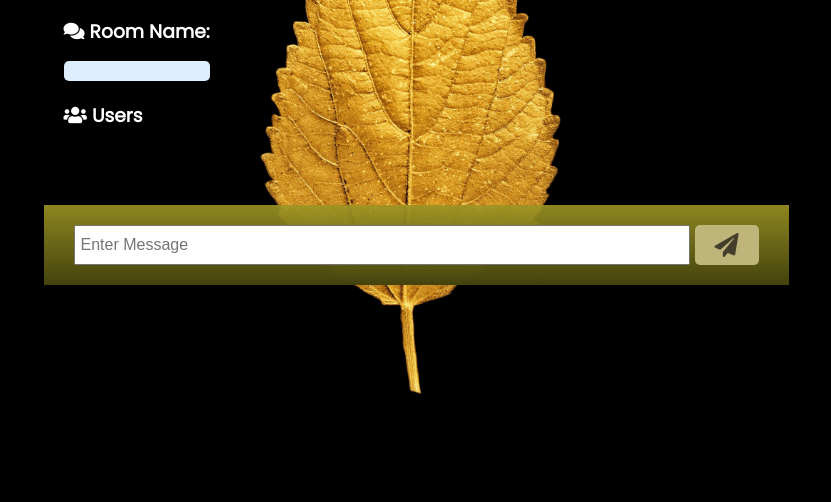
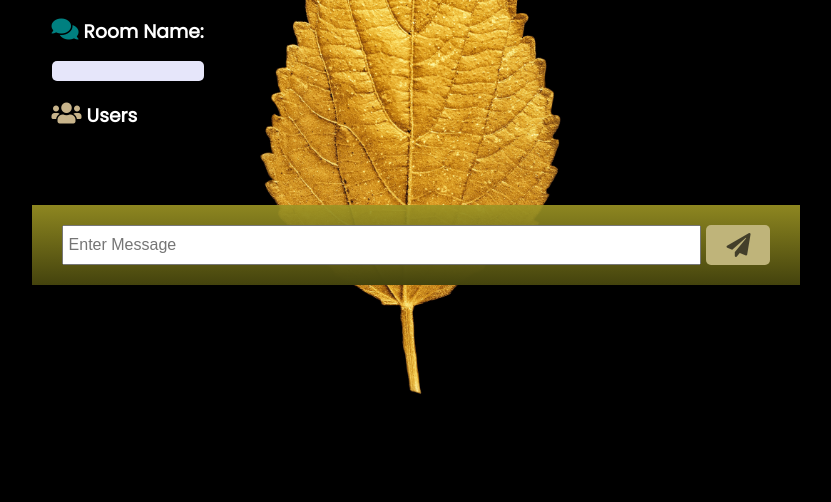
Before and after one commit to Ram0O7/Apnachat, a website: page chat.html in a window 1280 px wide. Shown: the part 298-800 px from the top of the page, without its empty margins (224-1055 px from the left). Drawn offline with nearby package versions, Linux system fonts and the light colour scheme; no server answers.

Commit message:
finalshotCompleted

```diff
--- a/chat.html
+++ b/chat.html
@@ -20,9 +20,9 @@
       </header>
       <main class="chat-main">
         <div class="chat-sidebar">
-          <h3><i class="fas fa-comments"></i> Room Name:</h3>
+          <h3><i class="fas fa-comments comments"></i> Room Name:</h3>
           <h2 id="room-name"></h2>
-          <h3><i class="fas fa-users"></i> Users</h3>
+          <h3><i class="fas fa-users users"></i> Users</h3>
           <ul id="users"></ul>
         </div>
         <div class="chat-messages"></div>
--- a/css/style.css
+++ b/css/style.css
@@ -79,11 +79,16 @@ a {
 
 .chat-sidebar h2 {
 	font-size: 20px;
-	background-color: #ddeeff;
-	color: #2a9143;
+	background-color: lavender;
 	border-radius: 5px;
+	color: #44430d;
 	padding: 10px;
 	margin-bottom: 20px;
+}
+
+.chat-sidebar h2::first-letter{
+	color: green;
+	font-size: 1.8rem;
 }
 
 .chat-sidebar h3 {
@@ -217,6 +222,21 @@ footer{
 	color: lavender;
 }
 
+#users li::first-letter{
+	font-size: 1.5rem;
+	font-weight: 900;
+	color: green;
+}
+
+.users{
+	color: rgb(200,180,139);
+	font-size: 1.5rem;
+}
+.comments{
+	color:teal;
+	font-size: 1.5rem;
+}
+
 @media (max-width:480px) {
 	footer{
 		left: 8vw;
--- a/server.js
+++ b/server.js
@@ -30,7 +30,7 @@ io.on("connection", (socket) => {
     socket.join(user.room);
 
     // Welcome current user
-    socket.emit("message", formatMessage(botName, "Welcome to अपनाChat!"));
+    socket.emit("message", formatMessage(botName, `अपनाChat welcomes you " ${user.username} "`));
 
     // Broadcast when a user connects
     socket.broadcast
```
